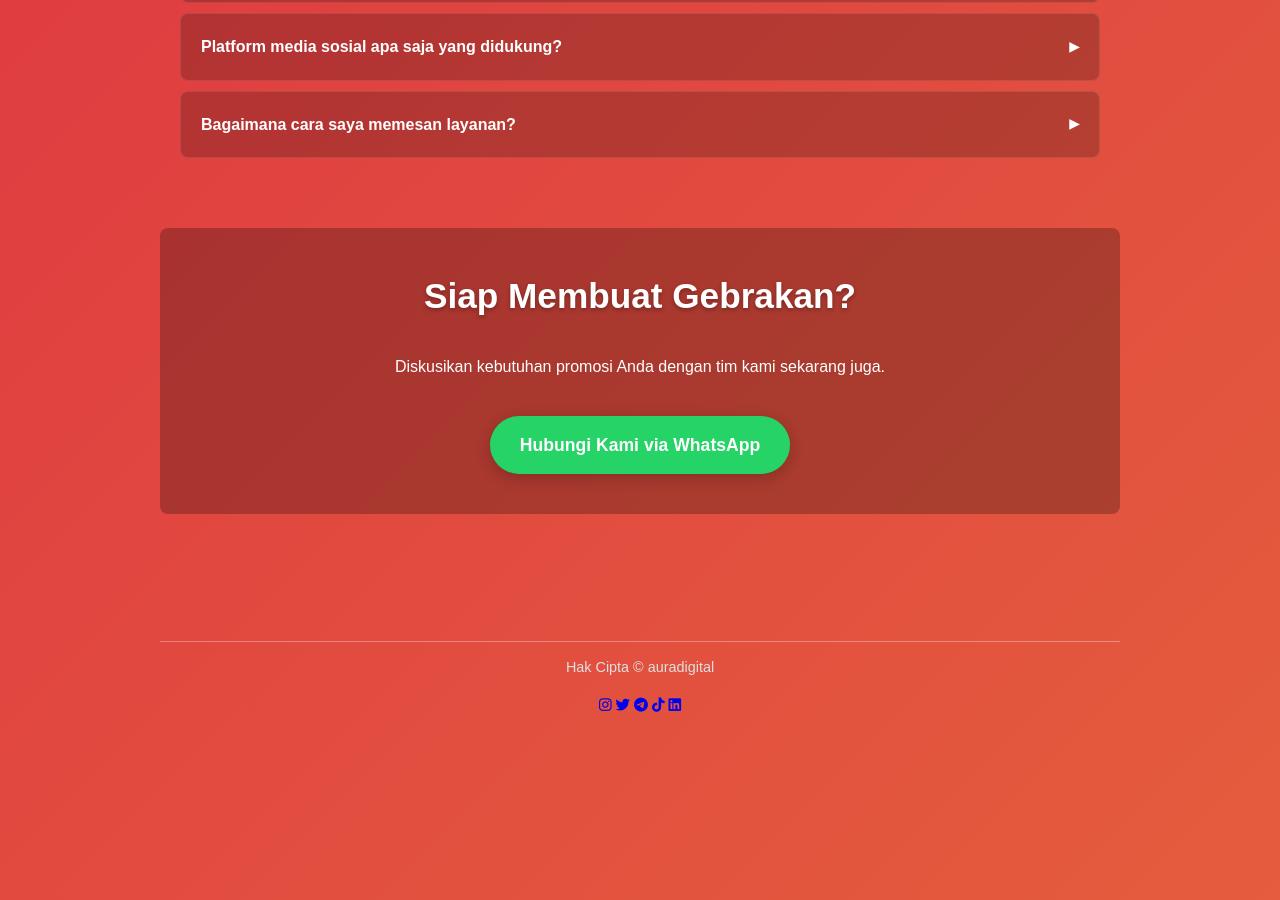
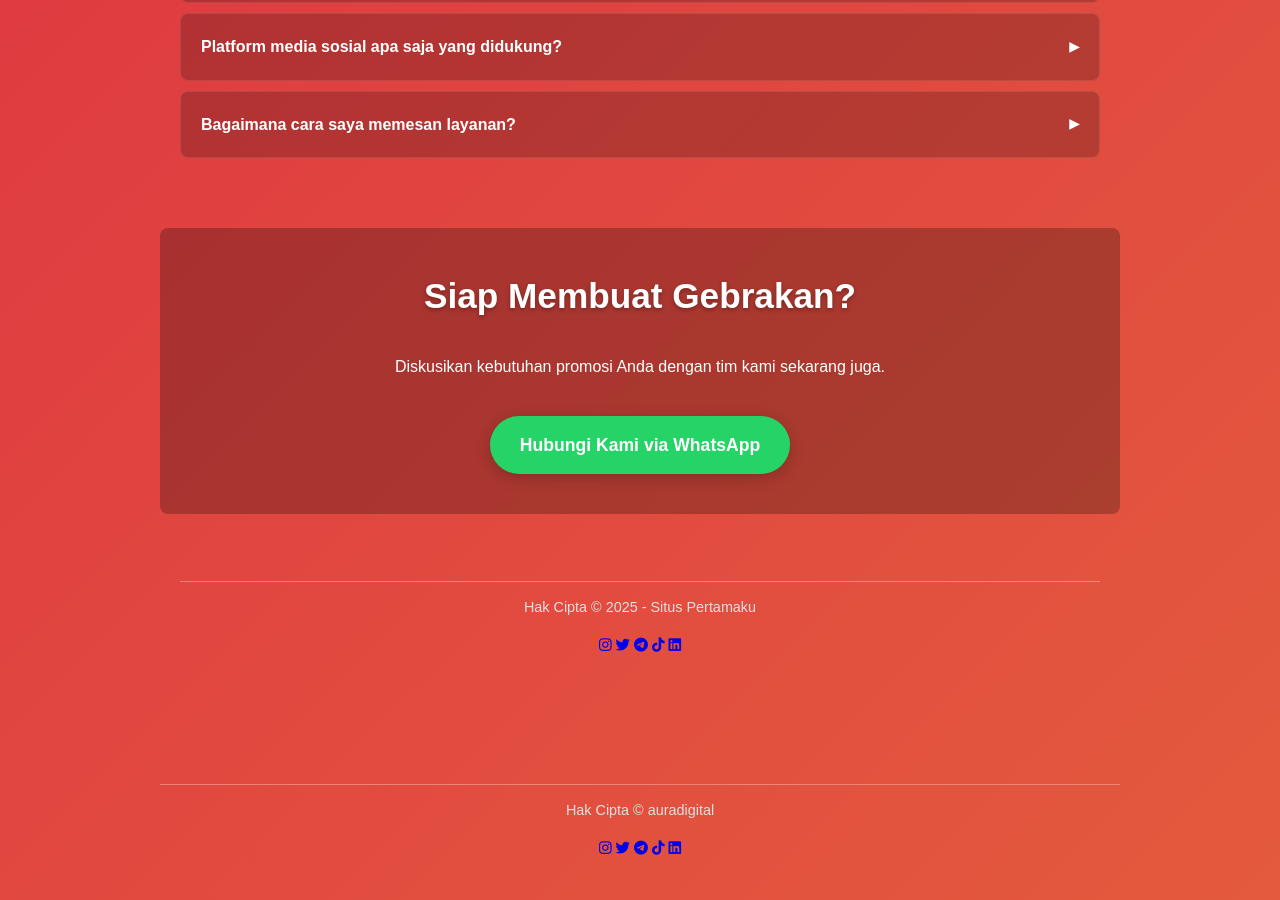
Before and after one commit to AzkaAtta/azkaatta.github.io, a Jekyll site: the page built from index.html, in a window 1280 px wide and 900 px high, scrolled down 2355 px. Built offline with Jekyll 4.4.1, drawn with Linux system fonts in a browser that asks for light colours; before the commit the page ends 3112 px from its top, so only the background shows below that.

Commit message:
Update index.html

```diff
--- a/index.html
+++ b/index.html
@@ -134,3 +134,17 @@
     Hubungi Kami via WhatsApp
   </a>
 </div>
+
+<footer>
+  <hr>
+  <p>Hak Cipta &copy; 2025 - {{ site.title }}</p>
+
+  <div class="social-icons">
+    <a href="https://instagram.com/USERNAME_ANDA" target="_blank" aria-label="Instagram"><i class="fab fa-instagram"></i></a>
+    <a href="https://twitter.com/USERNAME_ANDA" target="_blank" aria-label="Twitter"><i class="fab fa-twitter"></i></a>
+    <a href="https://t.me/USERNAME_ANDA" target="_blank" aria-label="Telegram"><i class="fab fa-telegram"></i></a>
+    <a href="https://tiktok.com/@USERNAME_ANDA" target="_blank" aria-label="TikTok"><i class="fab fa-tiktok"></i></a>
+    <a href="https://linkedin.com/in/USERNAME_ANDA" target="_blank" aria-label="LinkedIn"><i class="fab fa-linkedin"></i></a>
+  </div>
+
+</footer>
```
